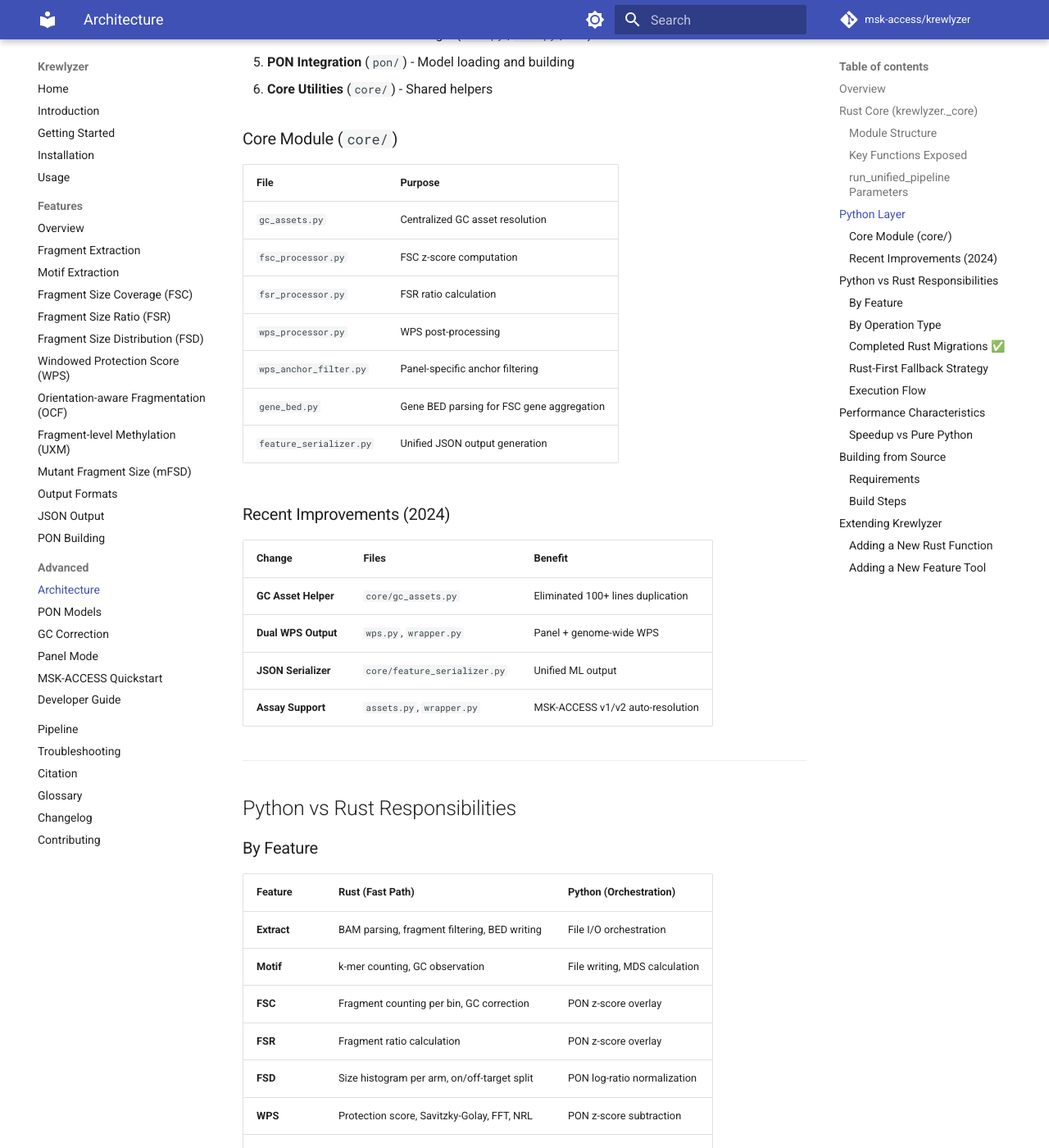
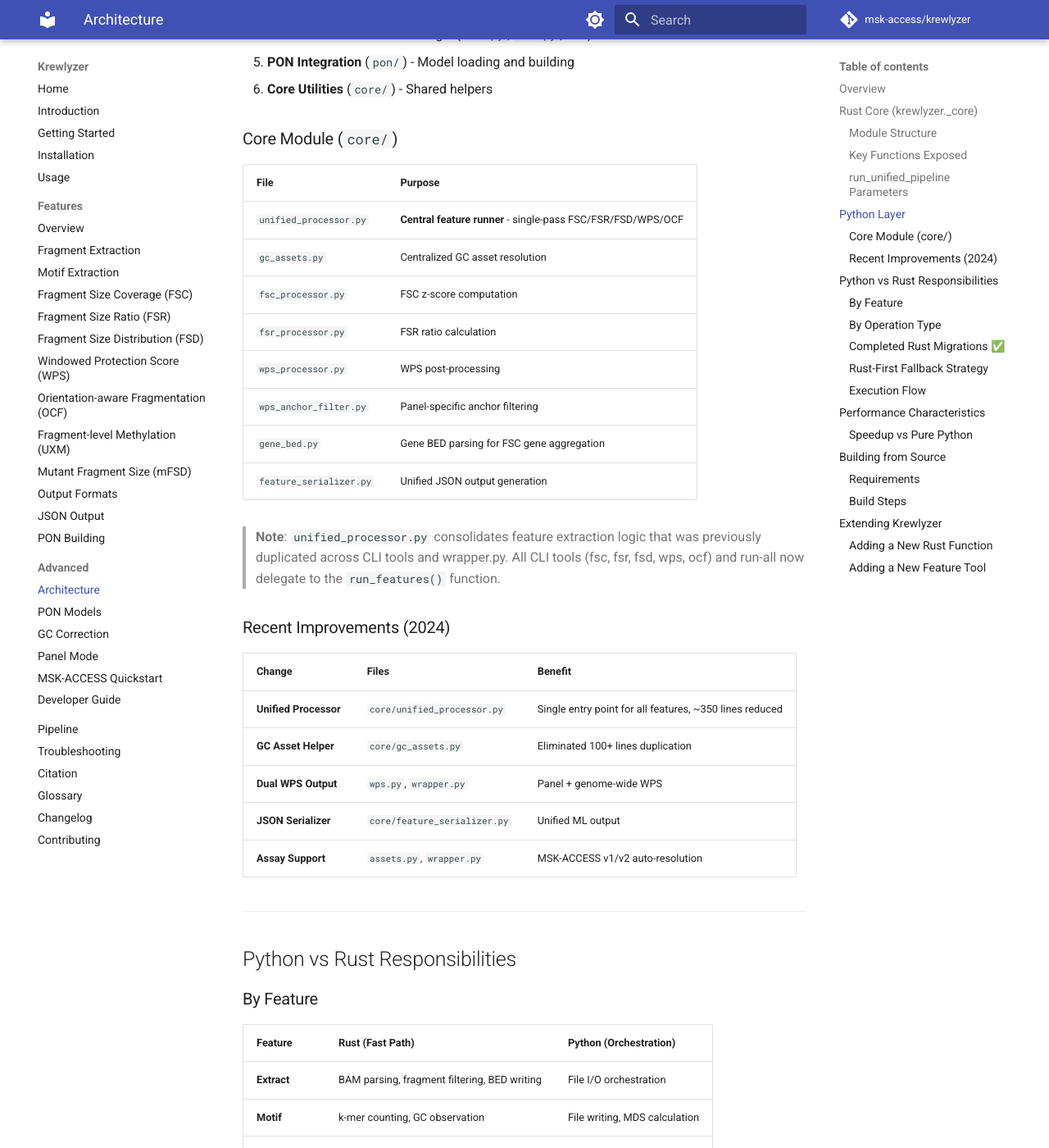
Before and after one commit to msk-access/krewlyzer, an MkDocs documentation site: the page built from docs/advanced/architecture.md, in a window 1280 px wide and 1400 px high, scrolled down 4636 px. Shown: the whole window at 82% size. Built offline with MkDocs 1.6.1 and Material for MkDocs 9.7.7, drawn with Linux system fonts in a browser that asks for light colours; comment, search, counter and statistics services are not loaded.

Commit message:
docs: update architecture.md with unified processor
- Added unified_processor.py to core module table
- Added note explaining the consolidation
- Added to Recent Improvements section

```diff
--- a/docs/advanced/architecture.md
+++ b/docs/advanced/architecture.md
@@ -125,6 +125,7 @@
 
 | File | Purpose |
 |------|---------|
+| `unified_processor.py` | **Central feature runner** - single-pass FSC/FSR/FSD/WPS/OCF |
 | `gc_assets.py` | Centralized GC asset resolution |
 | `fsc_processor.py` | FSC z-score computation |
 | `fsr_processor.py` | FSR ratio calculation |
@@ -133,10 +134,13 @@
 | `gene_bed.py` | Gene BED parsing for FSC gene aggregation |
 | `feature_serializer.py` | Unified JSON output generation |
 
+> **Note**: `unified_processor.py` consolidates feature extraction logic that was previously duplicated across CLI tools and wrapper.py. All CLI tools (fsc, fsr, fsd, wps, ocf) and run-all now delegate to the `run_features()` function.
+
 ### Recent Improvements (2024)
 
 | Change | Files | Benefit |
 |--------|-------|---------|
+| **Unified Processor** | `core/unified_processor.py` | Single entry point for all features, ~350 lines reduced |
 | **GC Asset Helper** | `core/gc_assets.py` | Eliminated 100+ lines duplication |
 | **Dual WPS Output** | `wps.py`, `wrapper.py` | Panel + genome-wide WPS |
 | **JSON Serializer** | `core/feature_serializer.py` | Unified ML output |
```
